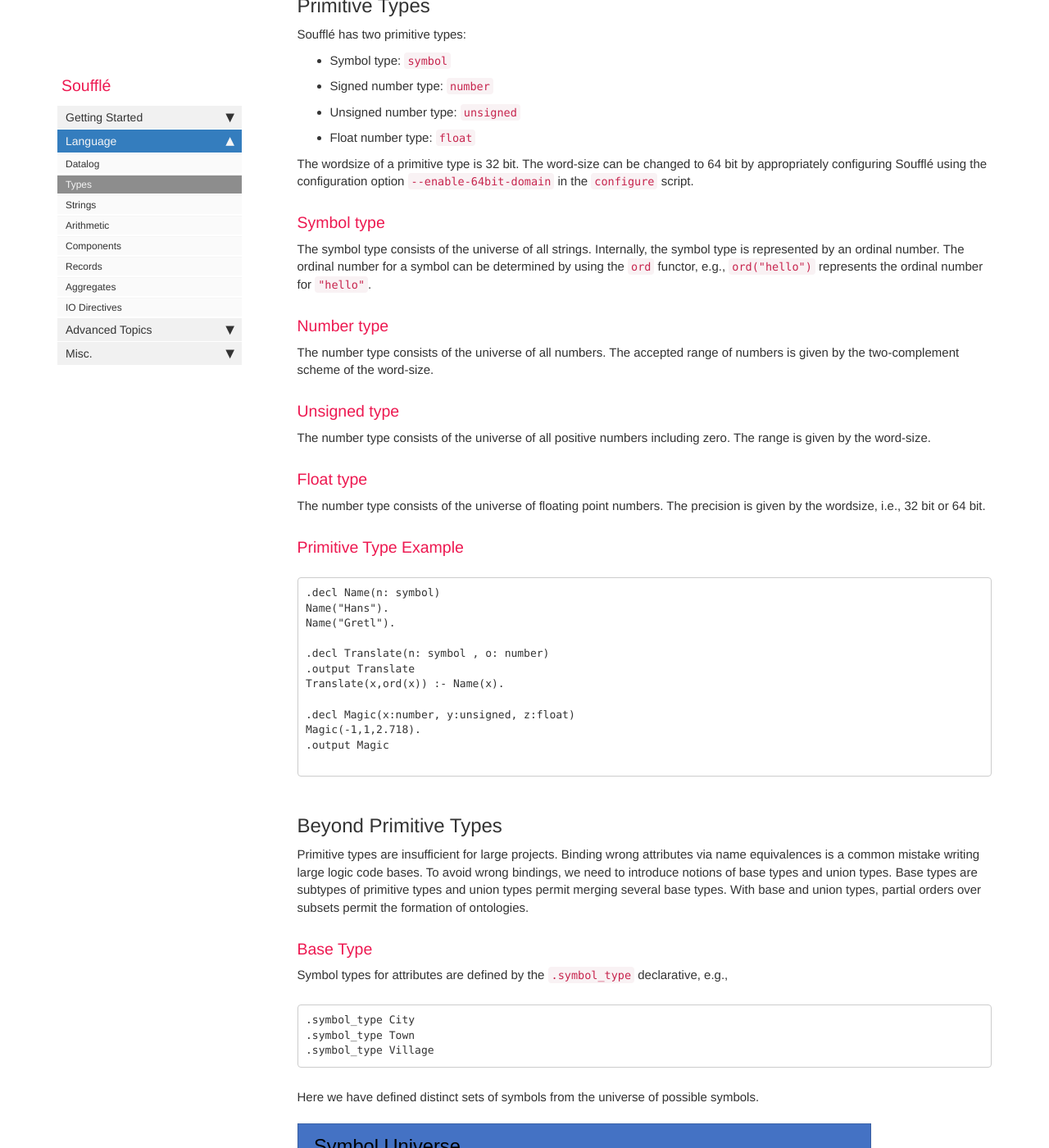
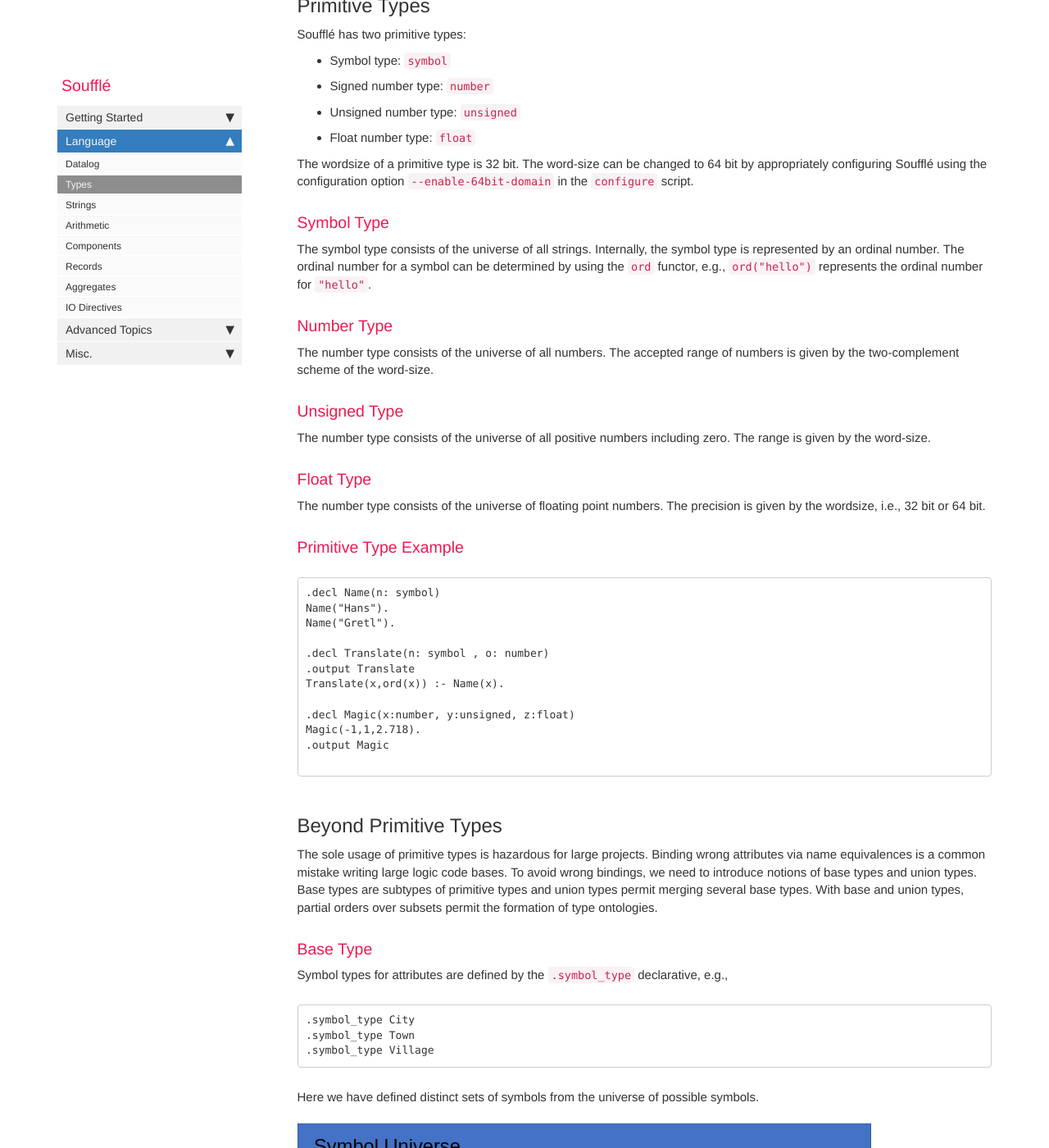
Before and after one commit to souffle-lang/souffle-lang.github.io, a Jekyll site: the page built from pages/docs/types.md, in a window 1280 px wide and 1400 px high, scrolled down 723 px. Shown: the whole window at 82% size. Built offline with Jekyll 4.4.1, drawn with Linux system fonts in a browser that asks for light colours; comment, search, counter and statistics services are not loaded; some of the changed text lies outside the part shown.

Commit message:
Update types.md

````diff
--- a/pages/docs/types.md
+++ b/pages/docs/types.md
@@ -27,23 +27,23 @@ changed to 64 bit by appropriately configuring Soufflé using
 the configuration option ```--enable-64bit-domain``` in the
 ```configure``` script.
 
-### Symbol type
+### Symbol Type
 The symbol type consists of the universe of all strings.
 Internally, the symbol type is represented by an ordinal number.
 The ordinal number for a symbol can be determined by using the `ord` functor, e.g.,
 `ord("hello")` represents the ordinal number for `"hello"`.
 
-### Number type
+### Number Type
 The number type consists of the universe of all numbers.
 The accepted range of numbers is given by the two-complement
 scheme of the word-size.
 
 
-### Unsigned type
+### Unsigned Type
 The number type consists of the universe of all positive numbers including zero.
 The range is given by the word-size.
 
-### Float type
+### Float Type
 The number type consists of the universe of floating point numbers.
 The precision is given by the wordsize, i.e., 32 bit or 64 bit.
 
@@ -63,14 +63,15 @@ Magic(-1,1,2.718).
 
 ```
 ## Beyond Primitive Types
-Primitive types are insufficient for large projects.
+The sole usage of primitive types is hazardous for large projects.
 Binding wrong attributes via name equivalences is a
 common mistake writing large logic code bases.
 To avoid wrong bindings, we need to introduce notions
 of base types and union types. Base types are subtypes
 of primitive types and union types permit merging
 several base types. With base and union types,
-partial orders over subsets permit the formation of ontologies.
+partial orders over subsets permit the formation of
+type ontologies.
 
 ### Base Type
 Symbol types for attributes are defined by the `.symbol_type` declarative, e.g.,
````
